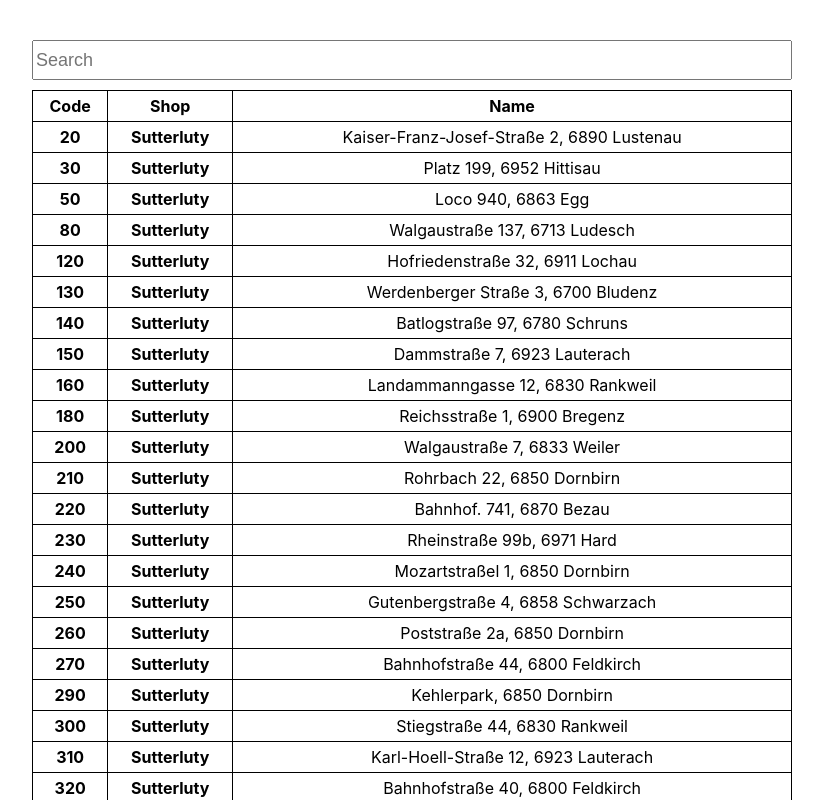
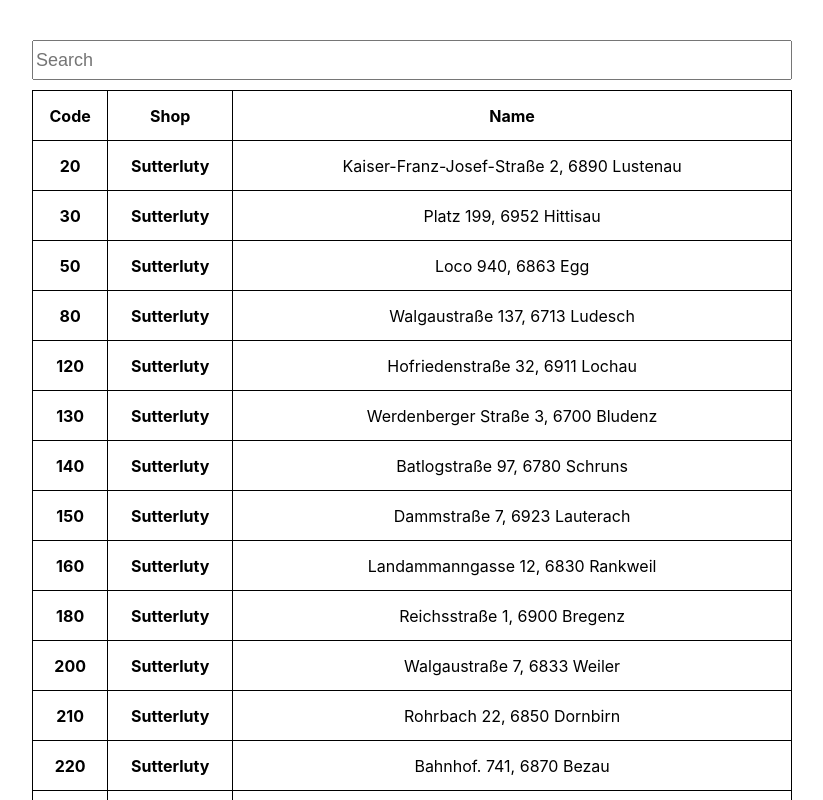
Before and after one commit to gradinarot/igor-rabota, a Next.js app: page / in a window 1280 px wide. Shown: the top 800 px of the page, without its empty margins (228-1051 px from the left). Built offline with nearby package versions, Linux system fonts and the light colour scheme.

Commit message:
fix table styles

```diff
--- a/pages/Home.module.scss
+++ b/pages/Home.module.scss
@@ -11,21 +11,27 @@
     font-size: 18px;
   }
 
-  table,
+  table {
+    width: 100%;
+    margin-top: 10px;
+    border-collapse: collapse;
+    border: 1px solid #ddd;
+  }
+
   th,
   td {
     border: 1px solid;
   }
 
-  .shop {
-    max-width: 100px;
-    overflow: hidden;
-    text-overflow: ellipsis;
+  tr {
+    height: 50px;
   }
 
   @media (max-width: 700px) {
     .shop {
       max-width: 60px;
+      overflow: hidden;
+      text-overflow: ellipsis;
     }
   }
 
@@ -34,11 +40,4 @@
     text-align: center;
     padding: 5px;
   }
-
-  table {
-    width: 100%;
-    margin-top: 10px;
-    border-collapse: collapse;
-    border: 1px solid #ddd;
-  }
 }
```
